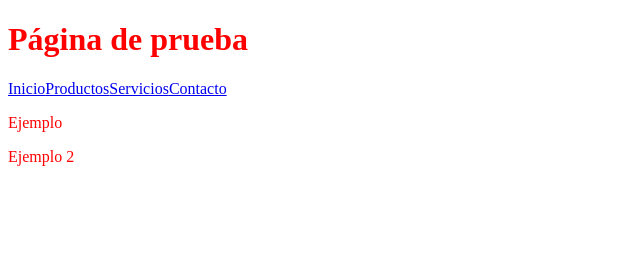
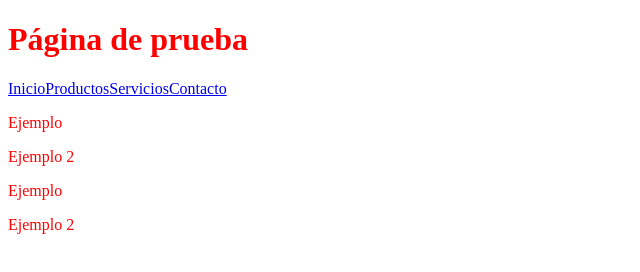
Before and after one commit to ManuT1C/prueba1, a plain HTML site: page index.html in a window 1280 px wide. Shown: the whole page, without its empty margins (0-640 px from the left). Drawn offline with Linux system fonts and the light colour scheme.

Commit message:
Update index.html

```diff
--- a/index.html
+++ b/index.html
@@ -16,7 +16,11 @@
         <main>
             <section>
                 <p>Ejemplo</p>
-				<p>Ejemplo 2</p>
+		<p>Ejemplo 2</p>
+            </section>
+	<section>
+                <p>Ejemplo</p>
+		<p>Ejemplo 2</p>
             </section>
         </main>
     </body>
```
